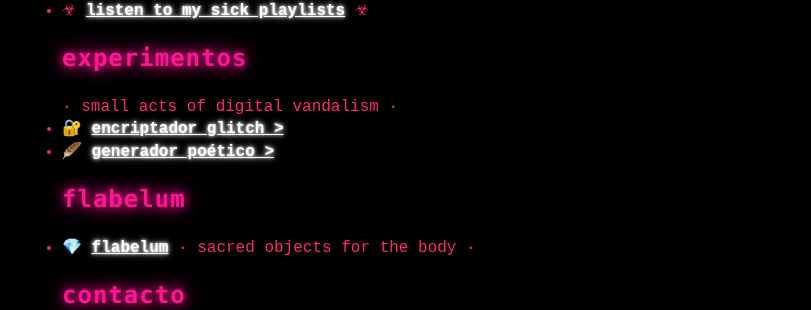
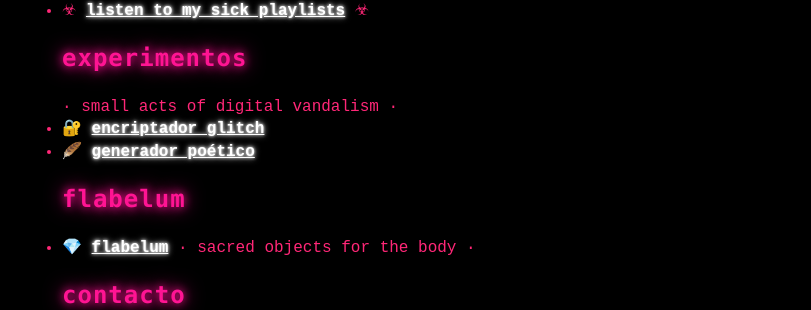
Before and after one commit to medusahra/medusahra.github.io, a Jekyll site: the page built from index.md, in a window 1280 px wide. Shown: the part 1121-1431 px from the top of the page, without its empty margins (198-1009 px from the left). Built offline with Jekyll 4.4.1, drawn with Linux system fonts in a browser that asks for light colours.

```diff
--- a/index.md
+++ b/index.md
@@ -40,8 +40,8 @@ Escribo filosofía, ensayo, crítica cultural y poemas quasi-ensayísticos vagam
 - ☣ **<a href="https://open.spotify.com/user/oer0flire345iy1g4vaifowzc/playlists" target="_blank">listen to my sick playlists</a>** ☣
 ## experimentos
 · small acts of digital vandalism ·
-- 🔐 **[encriptador glitch >](/2025/11/21/encriptador-glitch.html)**
-- 🪶 **[generador poético >](/2025/11/21/generador-poemas.html)**
+- 🔐 **[encriptador glitch](/2025/11/21/encriptador-glitch.html)**
+- 🪶 **[generador poético](/2025/11/21/generador-poemas.html)**
 ## flabelum
 - 💎 **<a href="https://instagram.com/flabelum" target="_blank">flabelum</a>** · sacred objects for the body ·
 ## contacto
```
